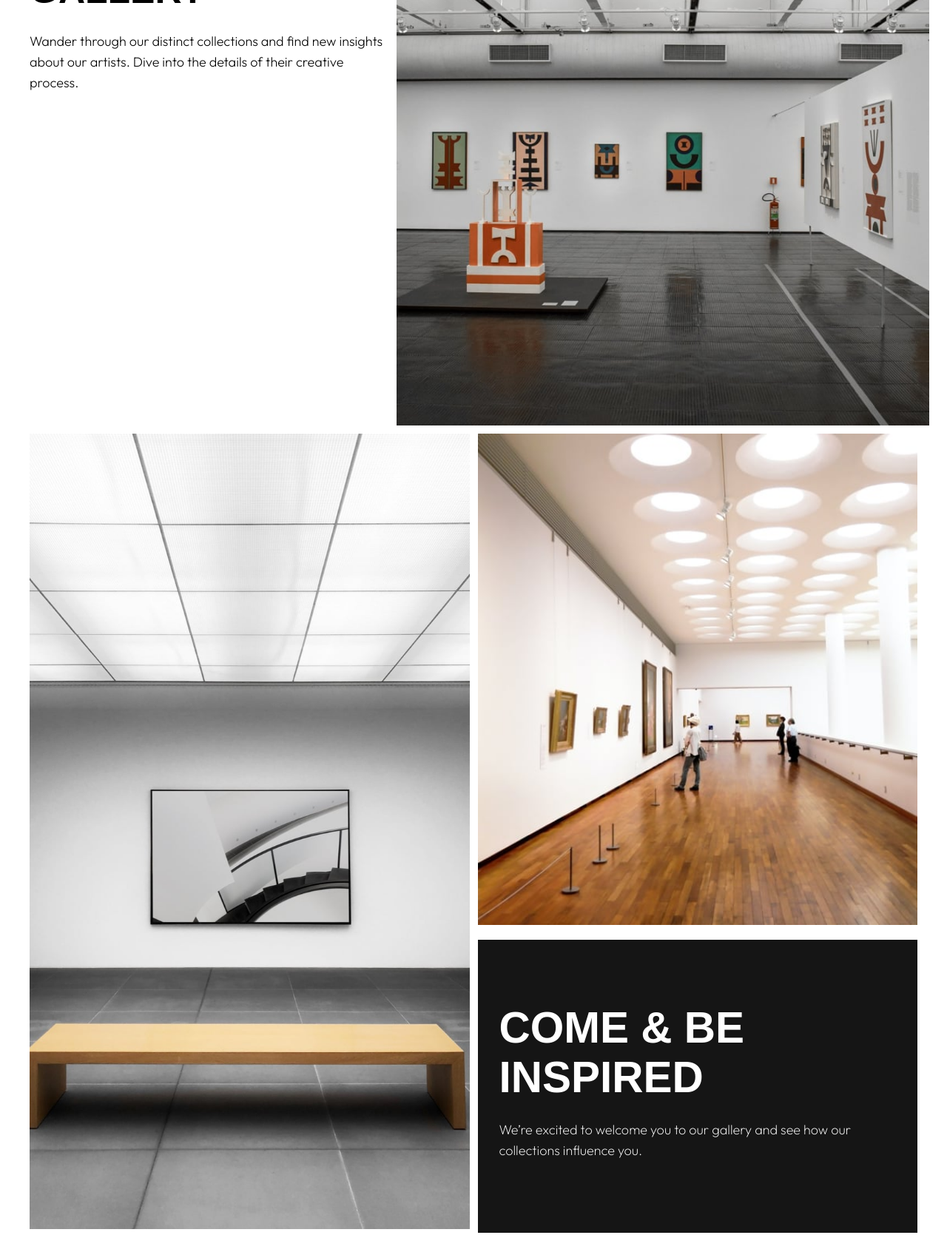
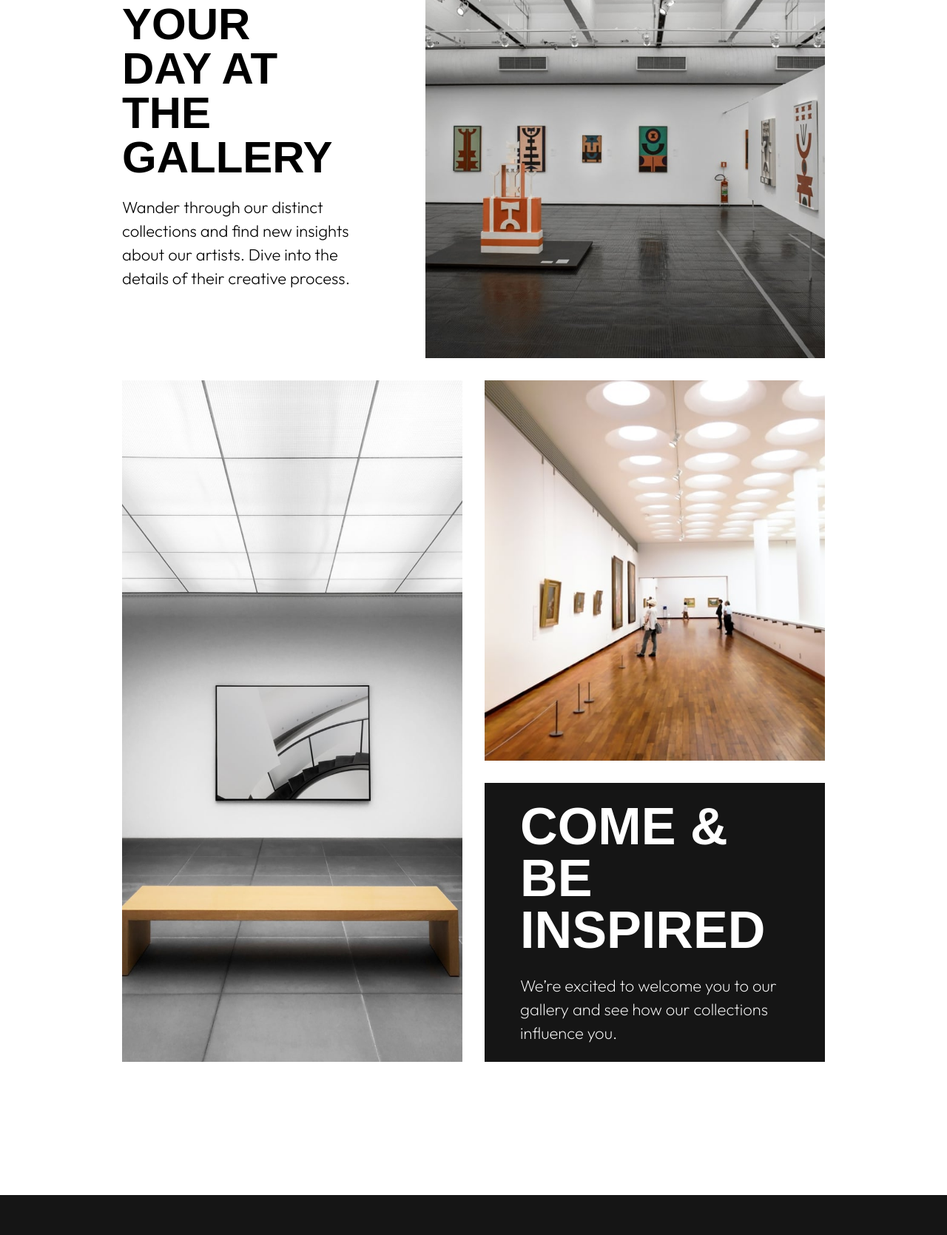
Before and after one commit to Mwinkom/Art-gallery-website, a plain HTML site: page index.html in a window 1280 px wide. Shown: the part 1069-2738 px from the top of the page at 74% size. Drawn offline with Linux system fonts and the light colour scheme; a web font is replaced by a local one.

Commit message:
Fix git gallery images layout structure

```diff
--- a/css/home.css
+++ b/css/home.css
@@ -124,3 +124,8 @@
     background-color: var(--noir);
 
 }
+
+/* LINK ANCHOR */
+.link-button{
+    text-decoration: none;
+}
--- a/css/responsive.css
+++ b/css/responsive.css
@@ -7,11 +7,14 @@
         display: grid;
         grid-template-columns: 40% 60%;
         margin-bottom: 11px;
+        gap: 11px;
+        overflow-x: hidden;
     }
 
     .info-white-bg{
         margin: 36px 0 65px 0;
         grid-row: 1/2;
+        padding-right: 50px;
     }
 
     .title-white-bg{
@@ -50,20 +53,23 @@
         display: grid;
         grid-template-columns: repeat(2, 1fr) ;
         gap: 11px;
+
     }
+
 
     .sub-gallery{
         display: flex;
         flex-direction: column;
-    }
+        gap: 9px;
+        }
 
-    image-2{
-        height: 720px;
+    .image-2{
+        height: 100%;
     }
 
 
-    image-3{
-        height: 313px;
+    .image-3{
+        height: auto;
     }
 
 }
@@ -196,6 +202,10 @@
 }
 
 @media (min-width: 1024px){
+    .gallery{
+        margin: 180px 165px;
+    }
+
     .btn{
         left: 156px;
     }
@@ -229,5 +239,56 @@
         padding: 80px 165px;
     }
 
+    .gallery1{
+        display: grid;
+        margin-bottom: 30px;
+        gap: 30px;
+        align-items: center;
+    }
 
+    .gallery2{
+        gap: 30px;
+
+    }
+
+    .sub-gallery{
+        gap: 30px;
+        }
+
+    .info-white-bg{
+        margin: 60px 0;
+        padding-right: 70px;
+    }
+
+    .title-white-bg{
+        font-size: 60px;
+        line-height: 60px;
+    }
+
+    .image-3{
+        display: block;
+    }
+
+    .title-black-bg{
+        font-size: 60px;
+        line-height: 70px;
+    }
+
+    .body-white-bg{
+        font-size: 22px;
+        line-height: 32px;
+    }
+
+    .body-black-bg{
+        font-size: 22px;
+        line-height: 32px;
+    }
+
+    .info-black-bg{
+        display: flex;
+        flex-direction: column;
+        justify-content: center;
+        padding: 65px 48px;
+        height: 377px;
+    }
 }
--- a/css/style.css
+++ b/css/style.css
@@ -148,3 +148,7 @@
 .logo-black{
     width: 110.05px;
 }
+
+.light{
+    font-weight: 200;
+}
--- a/index.html
+++ b/index.html
@@ -31,12 +31,14 @@
         us and find out.
       </p>
 
+      <a href="location.html" class="link-button">
         <button class="btn-home" type="button">
           <span class="btn-text-container big-shoulders-font">OUR LOCATION</span>
           <span class="arrow-container">
             <img src="assets/icon-arrow-right.svg" alt="arrow right" >
           </span>
         </button>
+      </a>
     </section>
   </header>
 
@@ -66,7 +68,7 @@
       <section class="sub-gallery">
         <picture>
           <source media="(min-width:720px )" srcset="assets/tablet/image-grid-3@2x.jpg">
-        <source media="(min-width:1024px )" srcset="assets/desktop/image-grid-3@2x.jpg">
+          <source media="(min-width:1024px )" srcset="assets/desktop/image-grid-3@2x.jpg" >
           <img src="assets/mobile/image-grid-3@2x.jpg" alt="Art Gallery" width="100%" class="image-3">
         </picture>
         <div class="info-black-bg">
@@ -92,7 +94,7 @@
       <img src="assets/logo-white.svg" class="logo-black" alt="logo">
     </picture>
 
-  <p class="footer-body outfit-font">
+    <p class="footer-body outfit-font light">
       The Modern Art Gallery is free to all visitors and open seven days a week
       from 8am to 9pm. Find us at 99 King Street, Newport, USA.
     </p>
@@ -105,10 +107,5 @@
 
   </footer>
 
-<!--
-  Modern Art Gallery
-
-  The Modern Art Gallery is free to all visitors and open seven days a week
-  from 8am to 9pm. Find us at 99 King Street, Newport, USA. -->
 </body>
 </html>
```
Lines whose indentation alone changed are shown as unchanged.
